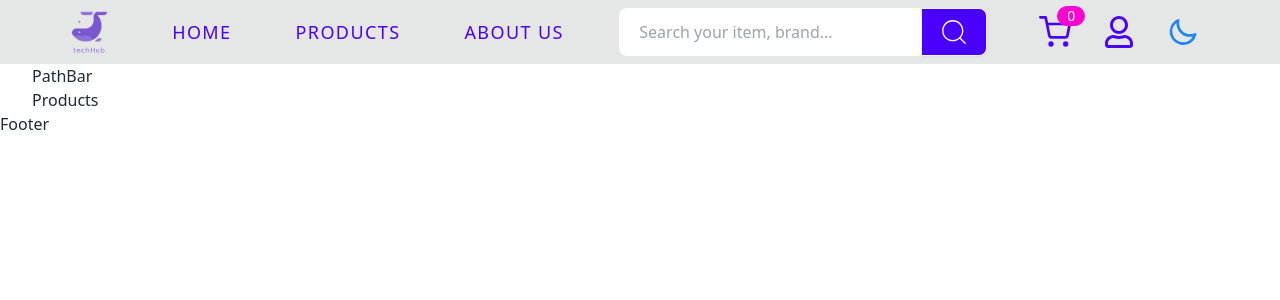
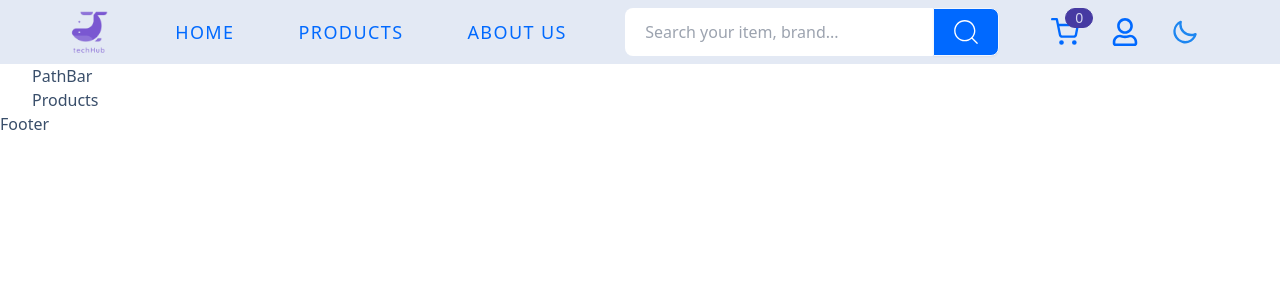
Before and after one commit to Nasaee/techhub-store, a React (Vite) app: page /products in a window 1280 px wide. Shown: the top 300 px of the page. Built offline with nearby package versions, Linux system fonts and the light colour scheme; no server answers.

Commit message:
create userSlice and set toggle theme to userSlice

```diff
--- a/src/components/ToggleTheme.tsx
+++ b/src/components/ToggleTheme.tsx
@@ -1,6 +1,14 @@
-const handleTheme = () => {};
+import { useDispatch } from 'react-redux';
+import { toggleTheme } from '../store/user/userSlice';
+import { ChangeEvent } from 'react';
 
 const ToggleTheme = () => {
+  const dispatch = useDispatch();
+  const handleTheme = (e: ChangeEvent<HTMLInputElement>) => {
+    console.log(e.target.checked);
+    dispatch(toggleTheme(e.target.checked));
+  };
+
   return (
     <label className='swap swap-rotate text-primary xl:ml-3'>
       {/* this hidden checkbox controls the state */}
--- a/src/index.css
+++ b/src/index.css
@@ -4,9 +4,9 @@
 
 @layer components {
   .align-element {
-    @apply mx-auto max-w-screen-2xl px-8;
+    @apply mx-auto max-w-[1600px] px-8;
   }
   .icon {
-    @apply w-6 h-6 xl:w-8 xl:h-8;
+    @apply w-6 h-6 xl:w-7 xl:h-7;
   }
 }
--- a/src/store/products/productsSlice.ts
+++ b/src/store/products/productsSlice.ts
@@ -49,6 +49,10 @@ const productsSlice = createSlice({
       state.products = action.payload;
       state.error = null;
       console.log(action.payload);
+      const filteredProducts: Product[] = action.payload.filter(
+        (product) => product.featured !== ''
+      );
+      state.filteredProducts = filteredProducts;
     },
     fetchProductsFailure: (state, action: PayloadAction<string>) => {
       state.isLoading = false;
--- a/src/store/root-reducer.ts
+++ b/src/store/root-reducer.ts
@@ -1,4 +1,8 @@
 import { combineReducers } from '@reduxjs/toolkit';
 import productsReducer from './products/productsSlice';
+import userReducer from './user/userSlice';
 
-export const rootReducer = combineReducers({ products: productsReducer });
+export const rootReducer = combineReducers({
+  products: productsReducer,
+  user: userReducer,
+});
--- a/src/store/store.ts
+++ b/src/store/store.ts
@@ -12,6 +12,7 @@ const persistConfig = {
 };
 
 const sagaMiddleware = createSagaMiddleware();
+
 const loggerMiddleware =
   import.meta.env.NODE_ENV !== 'production' && createLogger();
 
--- /dev/null
+++ b/src/store/user/userSlice.ts
@@ -0,0 +1,29 @@
+import { createSlice } from '@reduxjs/toolkit';
+
+const themes = {
+  winter: 'winter',
+  dracula: 'dracula',
+} as const;
+
+type UserState = {
+  theme: (typeof themes)[keyof typeof themes];
+};
+
+const initialState: UserState = {
+  theme: themes.winter,
+};
+
+export const userSlice = createSlice({
+  name: 'user',
+  initialState,
+  reducers: {
+    toggleTheme: (state, actions: { payload: boolean }) => {
+      state.theme = actions.payload ? themes.dracula : themes.winter;
+      document.querySelector('html')?.setAttribute('data-theme', state.theme);
+    },
+  },
+});
+
+export const { toggleTheme } = userSlice.actions;
+
+export default userSlice.reducer;
--- a/tailwind.config.js
+++ b/tailwind.config.js
@@ -5,7 +5,7 @@ export default {
     extend: {},
   },
   plugins: [require('@tailwindcss/typography'), require('daisyui')],
-  // daisyui: {
-  //   themes: ['winter', 'dracula'],
-  // },
+  daisyui: {
+    themes: ['winter', 'dracula'],
+  },
 };
```
